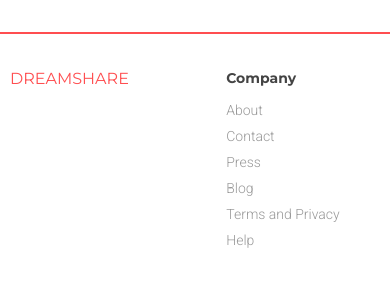
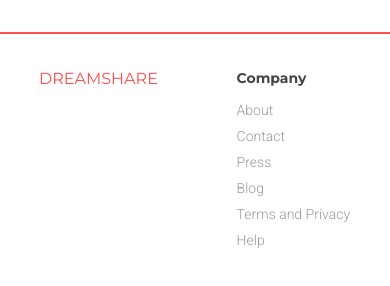
Before and after one commit to d08801733/dreamshare, a website: page src/index.html in a window 390 px wide. Shown: the part 3423-3709 px from the top of the page. Drawn offline with Linux system fonts and the light colour scheme.

Commit message:
Add margin for footer__wrapper in tablet version

```diff
--- a/src/sass/_media.scss
+++ b/src/sass/_media.scss
@@ -81,4 +81,11 @@
       }
     }
   }
+
+  .footer {
+    &__wrapper {
+      margin-left: 29px;
+      margin-right: 27px;
+    }
+  }
 }
```
Also changed, not shown: src/css/styles.min.css.
